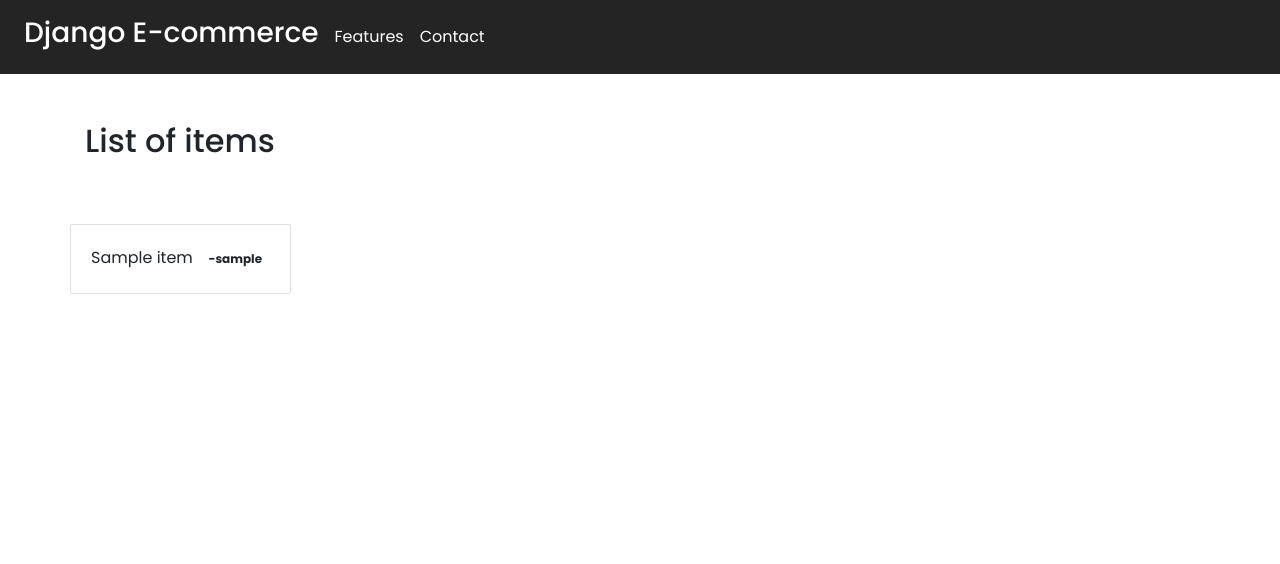
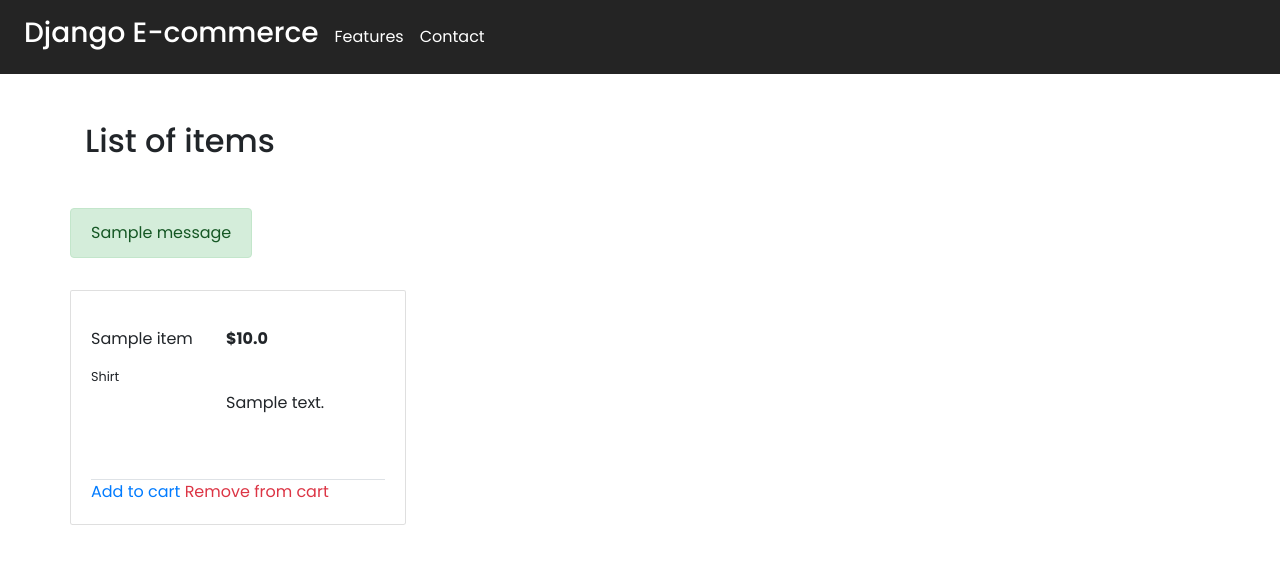
Before and after one commit to lisianthuss116/Mindzzle, a Django app: page /product/sample in a window 1280 px wide. Shown: the top 564 px of the page. Run offline with Django 3.2, Linux system fonts and the light colour scheme; tables that the repository leaves empty hold one stand-in row (values such as "Sample post"); one stand-in notice (Sample message) is shown; some libraries are stand-ins or nearby versions; some web fonts are replaced.

Commit message:
update product-detail page

```diff
--- a/backend/core/templates/core/product.html
+++ b/backend/core/templates/core/product.html
@@ -2,12 +2,47 @@
 
 {% block content %}
 <div class="container mt-5 mb-5">
-    <h2>List of items</h2>
-    <div class="row mt-5">
-        <div class="card border-radius-015 mt-3 mr-5">
+    <h2 class="mb-5">List of items</h2>
+    <div class="row">
+        {% if messages %}
+            {% for message in messages %}
+                <div class="alert alert-{{message.tags}}" role="alert">
+                    {{ message }}
+                </div>
+            {% endfor %}
+        {% endif %}
+    </div>
+    <div class="row">
+        <div class="card border-radius-015 mt-3 mr-5" style="width:21rem;">
             <div class="card-body">
                 <p class="card-text">
-                    {{object.title}}<span class="small badge p-2">&nbsp;&nbsp;&nbsp;-{{ object.slug }}</span>
+                    <div class="row">
+                        <div class="col-lg-5 col-sm-12">
+                            <p>{{object.title}}</p>
+                            <p class="small">{{ object.get_category_display }}</p>
+                        </div>
+                        <div class="col-lg-7 col-sm-12">
+                            <strong>
+                                {% if object.discount_price %}
+                                <p>
+                                    <del>${{ object.price }}</del>
+                                    &nbsp;&nbsp;
+                                    <span>${{ object.discount_price }}</span>
+                                </p>
+                                {% else %}
+                                <p>${{ object.price }}</p>
+                                {% endif %}
+                            </strong>
+                            <br>
+                            <p>
+                                {{ object.description_item }}
+                            </p>
+                        </div>
+                    </div>
+                </p>
+                <p class="card-text border-top mt-5">
+                    <a href="{{ object.get_add_to_cart_url }}">Add to cart</a>
+                    <a href="{{ object.get_remove_from_cart_url }}" class="text-danger">Remove from cart</a>
                 </p>
             </div>
         </div>
```
